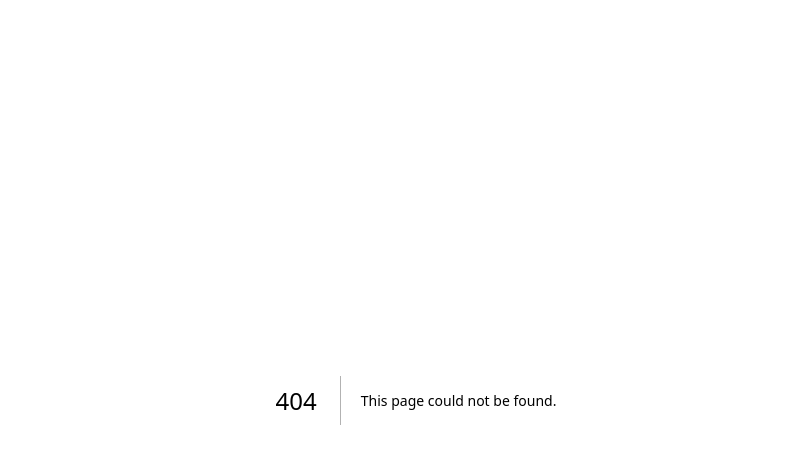
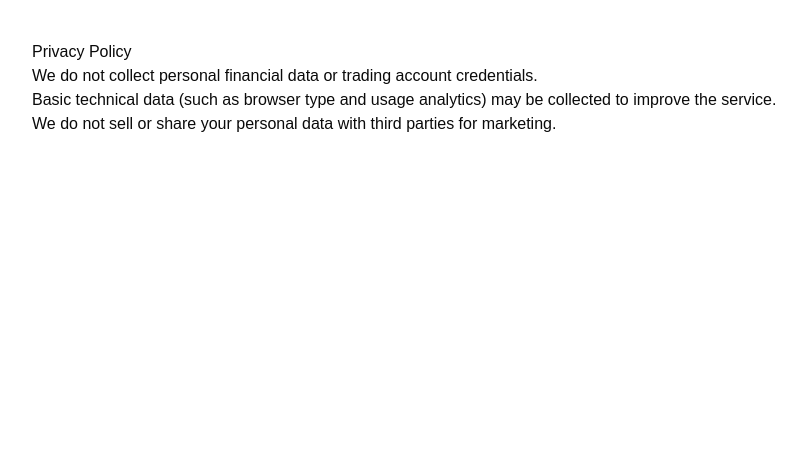
Before and after one commit to drishinnawy/tadawul-calculator-web, a Next.js app: page /privacy in a window 1280 px wide. Before the commit this address had no page. Shown: the top 464 px of the page, without its empty margins (224-1027 px from the left). Built offline with nearby package versions, Linux system fonts and the light colour scheme.

Commit message:
Add PrivacyPage component with privacy policy details

```diff
--- /dev/null
+++ b/src/pages/privacy.tsx
@@ -0,0 +1,10 @@
+export default function PrivacyPage() {
+  return (
+    <main style={{ maxWidth: 800, margin: "40px auto", padding: "0 16px" }}>
+      <h1>Privacy Policy</h1>
+      <p>We do not collect personal financial data or trading account credentials.</p>
+      <p>Basic technical data (such as browser type and usage analytics) may be collected to improve the service.</p>
+      <p>We do not sell or share your personal data with third parties for marketing.</p>
+    </main>
+  );
+}
```
